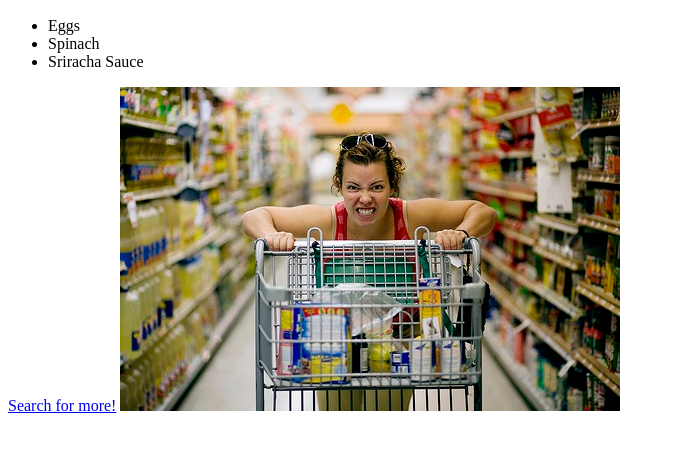
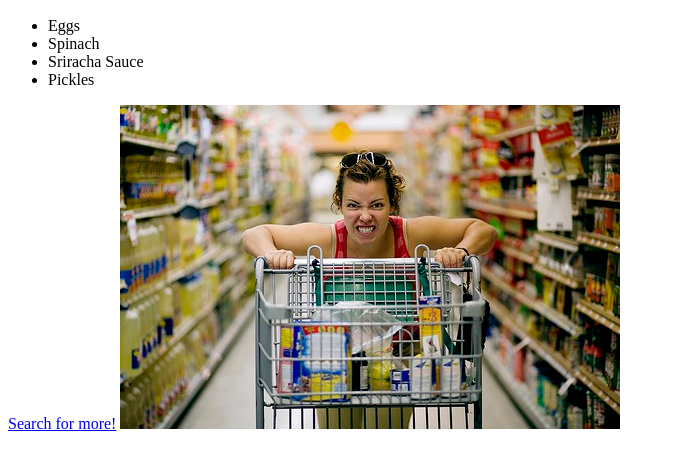
Before and after one commit to edjacobian/ZooProblem, a plain HTML site: page index.html in a window 1280 px wide. Shown: the part 110-580 px from the top of the page, without its empty margins (0-675 px from the left). Drawn offline with Linux system fonts and the light colour scheme.

Commit message:
added Pickles to index html

```diff
--- a/index.html
+++ b/index.html
@@ -18,6 +18,7 @@
       <li>Eggs</li>
       <li>Spinach</li>
       <li>Sriracha Sauce</li>
+      <li>Pickles</li>
 
     </ul>
     <a href="http://google.com" > Search for more!</a>
```
